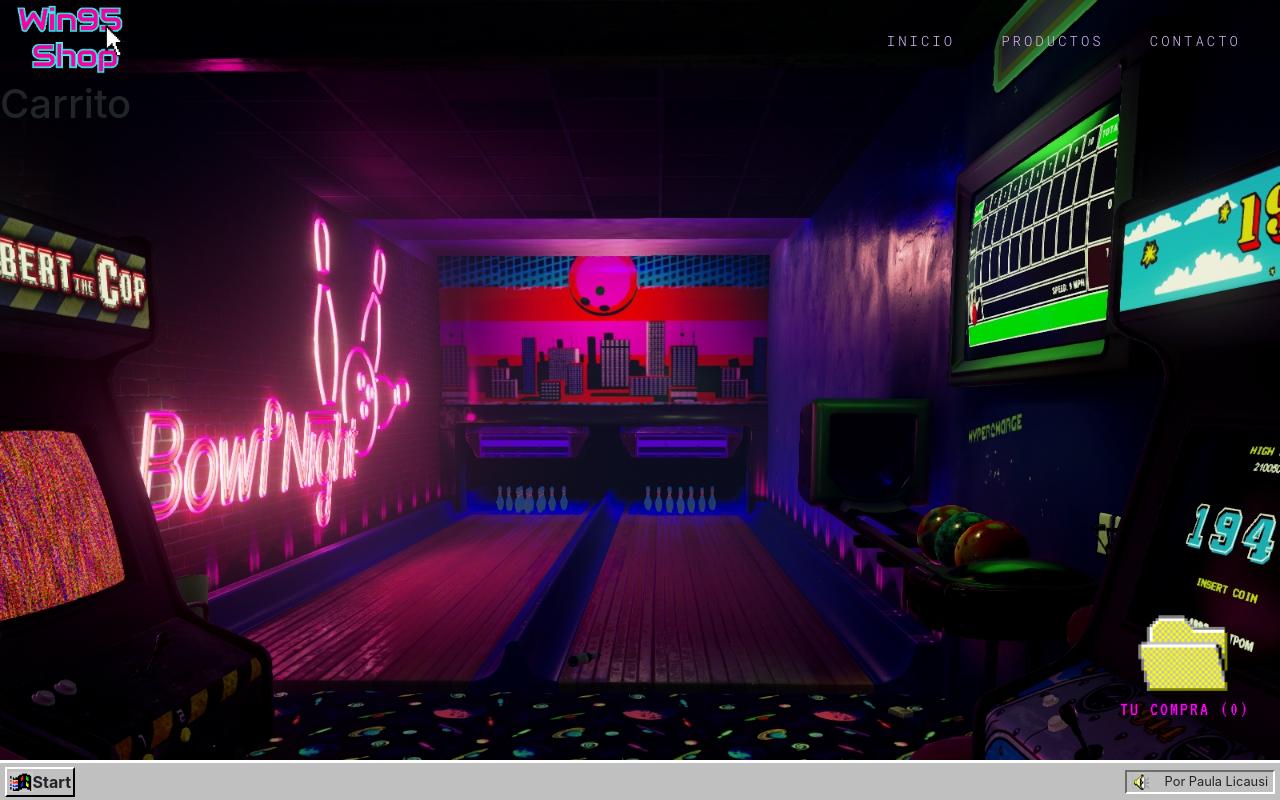
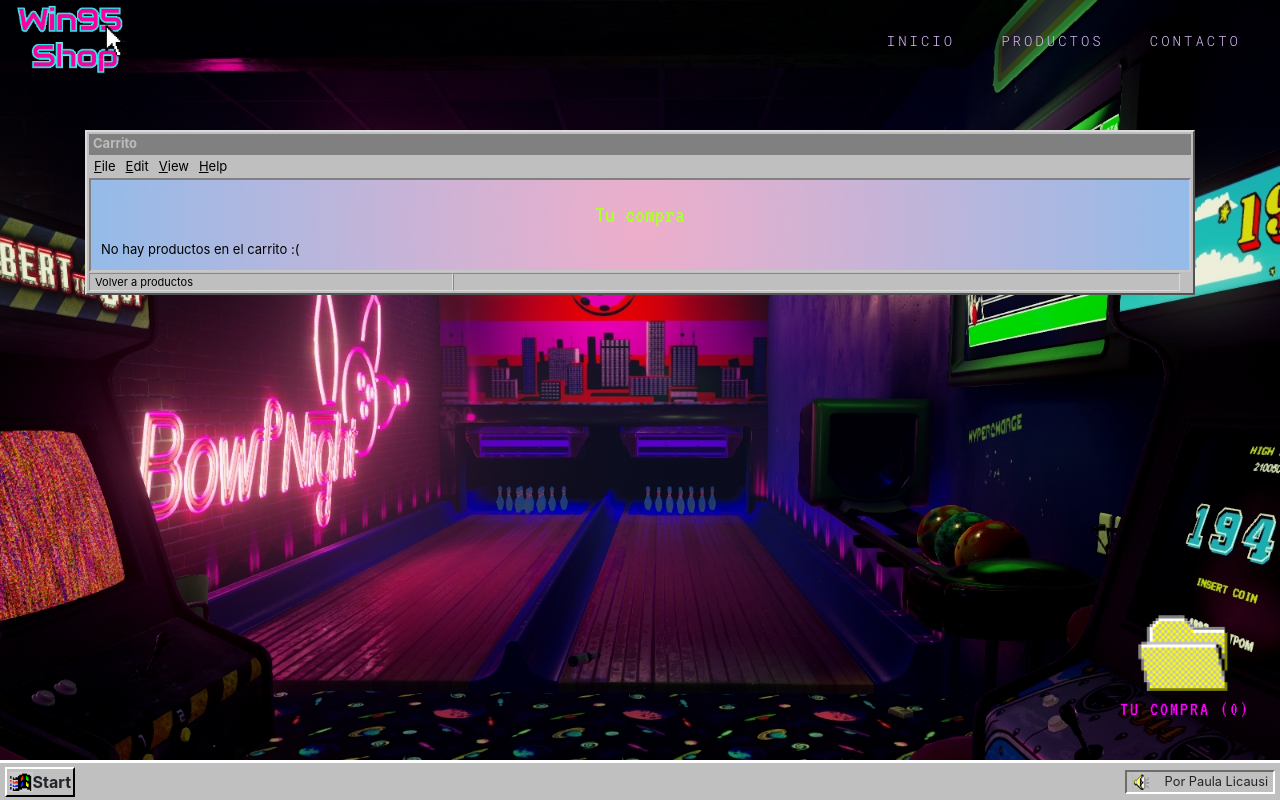
Before and after one commit to paulalicausi/reactjs-ecommerce, a React (Create React App) app: page /cart in a window 1280 px wide. Built offline with nearby package versions, Linux system fonts and the light colour scheme; no server answers.

Commit message:
Cart context

```diff
--- a/src/App.js
+++ b/src/App.js
@@ -6,9 +6,11 @@ import ItemDetailContainer from './containers/itemDetailContainer/ItemDetailCont
 import { BrowserRouter, Switch, Route } from 'react-router-dom'
 import Cart from './components/cart/Cart';
 import CartIcon from './components/carticon/CartIcon';
+import { CartProvider } from './context/CartContext';
 
 function App() {
   return (
+    <CartProvider>
       <BrowserRouter>
         <NavBar />
         <Switch>
@@ -25,6 +27,7 @@ function App() {
         <CartIcon />
         <Footer />
       </BrowserRouter>
+    </CartProvider>
   );
 }
 
--- a/src/components/cart/Cart.js
+++ b/src/components/cart/Cart.js
@@ -1,10 +1,38 @@
 import React from 'react';
+import { Link } from 'react-router-dom';
+import useCartContext from '../../context/CartContext';
+import './Cart.scss';
 
 const Cart = () => {
+   const { cartItems } = useCartContext();
     return (
-        <div>
-            <h1>Carrito</h1>
-        </div>
-    );
+      <div className="container cart">
+         <div className="products single">
+            <div className="title">
+               <h1><div className="icon-my-computer"></div>Carrito</h1>
+            </div>
+            <ul className="toolbar">
+               <li><u>F</u>ile</li>
+               <li><u>E</u>dit</li>
+               <li><u>V</u>iew</li>
+               <li><u>H</u>elp</li>
+            </ul>
+            <div className="container-inner">
+               <h2>Tu compra</h2>
+               {Object.keys(cartItems).length > 0 ?
+                  cartItems.map((item) => (
+                     <p>{item.name} (x{item.quantity})</p>
+                  ))
+               : 'No hay productos en el carrito :(' }
+            </div>
+            <div className="statusbar">
+               <Link to={`/`}>
+                  <div className="left">Volver a productos</div>
+               </Link>
+               <div className="right">&nbsp;</div>
+            </div>
+         </div>
+      </div>
+    )
  }
 export default Cart;
--- /dev/null
+++ b/src/components/cart/Cart.scss
@@ -0,0 +1,9 @@
+.cart {
+    h2 {
+        font-family: 'VT323', monospace;
+        font-size: 25px;
+        color: greenyellow;
+        margin: 10px 0;
+        text-align: center;
+    }
+}
--- a/src/components/carticon/CartIcon.js
+++ b/src/components/carticon/CartIcon.js
@@ -2,13 +2,15 @@ import React from 'react';
 import { Link } from 'react-router-dom';
 import cart from '../../assets/img/cart.png';
 import './CartIcon.scss';
+import useCartContext from '../../context/CartContext';
 
 const CartIcon = () => {
+   const { ItemCount } = useCartContext();
    return (
       <Link to="/cart">
          <div className="cart-icon">
             <img src={cart} alt="logo" />
-            <p>Tu compra (0)</p>
+            <p>Tu compra ({ItemCount()})</p>
          </div>
       </Link>
       );
--- a/src/components/item/Item.js
+++ b/src/components/item/Item.js
@@ -6,7 +6,7 @@ const Item = ({product}) => {
     return (
         <div className="product col-12 col-md-4">
             <Link to={`/products/${product.id}`}>
-                    <img src={product.img} alt={product.name} />
+                    <img src={product.image} alt={product.name} />
                     <h3>{product.name} <small>${product.price}</small></h3>
                     <p>{product.description}</p>
             </Link>
--- a/src/components/itemDetail/ItemDetail.js
+++ b/src/components/itemDetail/ItemDetail.js
@@ -1,24 +1,30 @@
 import React, { useState } from "react";
 import ItemCount from '../itemcount/ItemCount';
+import useCartContext from '../../context/CartContext';
 
 const ItemDetail = ({product}) => {
+    const { handleCartItems } = useCartContext();
     const [quantity, setQuantity] = useState(1);
 
     const itemQuantity = (value) => {
         setQuantity(value);
     }
 
+    const addTo = () => {
+        handleCartItems({id: product.id, name: product.name}, quantity);
+    }
+
     return (
             <div className="row">
                 <div className="col-12 col-md-6">
-                <img src={product.img} alt={product.name} />
+                    <img src={product.image} alt={product.name} />
                 </div>
                 <div className="col-12 col-md-6">
                     <h1 className="item-title">{product.name}</h1>
                     <p>{product.description}</p>
                     <p>${product.price}</p>
                     <ItemCount min={1} max={5} onAdd={itemQuantity} />
-                <button className="buy">Comprar {quantity}</button>
+                    <button onClick={addTo} className="buy">Añadir al carrito {quantity}</button>
                 </div>
             </div>
     );
--- a/src/containers/itemDetailContainer/ItemDetailContainer.scss
+++ b/src/containers/itemDetailContainer/ItemDetailContainer.scss
@@ -25,7 +25,6 @@
     }
     .buy {
         padding: 10px;
-        width: 200px;
         margin-top: 20px;
         font-family: 'VT323', monospace;
         font-size: 25px;
--- /dev/null
+++ b/src/context/CartContext.js
@@ -0,0 +1,27 @@
+import { createContext, useContext, useState, useEffect } from 'react';
+
+const CartContext = createContext();
+const useCartContext = () => useContext(CartContext);
+
+export const CartProvider = ({children}) => {
+    const [cartItems, setCartItems] = useState([]);
+
+    const handleCartItems = (product, quantity) => {
+        const productInCart = cartItems.find((p) => p.id === product);
+        if(productInCart){
+            productInCart.quantity += quantity;
+            setCartItems([...cartItems]);
+        }else{
+            setCartItems([...cartItems, {...product, quantity}]);
+        }
+    }
+
+    const ItemCount = () => {
+        return cartItems.reduce((acc, p) => (acc += p.quantity), 0);
+    }
+
+
+    return <CartContext.Provider value={{cartItems, ItemCount, handleCartItems}}>{children}</CartContext.Provider>
+}
+
+export default useCartContext;
--- /dev/null
+++ b/src/firebase/index.js
@@ -0,0 +1,21 @@
+import firebase from 'firebase/app';
+import 'firebase/firestore';
+
+const app = firebase.initializeApp(
+    {
+        apiKey: "AIzaSyDWr64SVh0LDuiuuhExw1a0cLB2FZnImvk",
+        authDomain: "win95-shop.firebaseapp.com",
+        projectId: "win95-shop",
+        storageBucket: "win95-shop.appspot.com",
+        messagingSenderId: "1036408803464",
+        appId: "1:1036408803464:web:21a92df9612f1ed9918f3d"
+      }
+);
+
+export const getFirebase = () => {
+    return app;
+}
+
+export const getFirestore = () => {
+    return firebase.firestore();
+}
```
Lines whose indentation alone changed are shown as unchanged.
